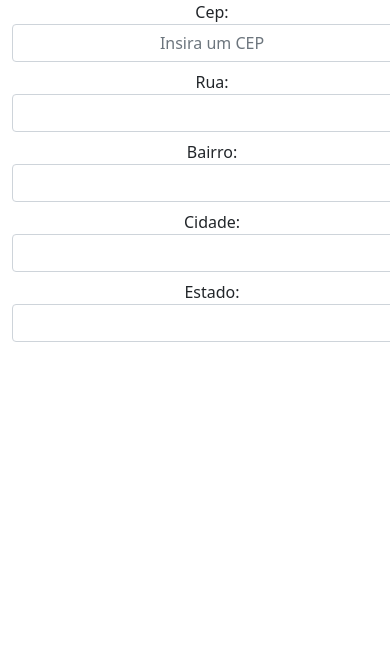
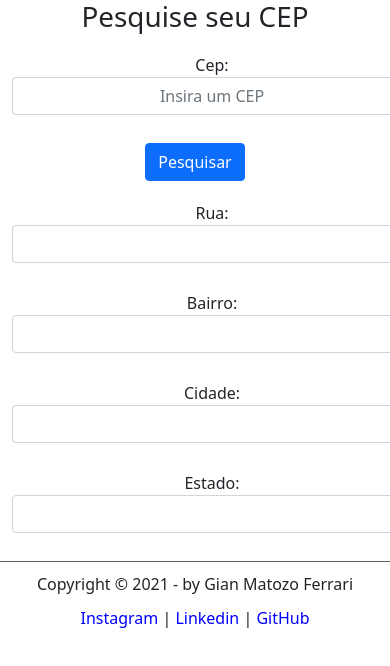
Before and after one commit to Gian-Matozo-Ferrari/Av2-Mobile, a website: page www/index.html in a window 390 px wide. Shown: the top 666 px of the page. Drawn offline with nearby package versions, Linux system fonts and the light colour scheme; some packages are replaced by stand-ins of ours.

Commit message:
Adição do botão de pesquisar e rodapé

```diff
--- a/www/css/index.css
+++ b/www/css/index.css
@@ -1,8 +1,26 @@
 .container {
     text-align: center;
+    margin-bottom: 20px;
 }
 
 .form-control {
     width: 400px;
     text-align: center;
 }
+.form-label button{
+    text-align: center;
+}
+footer#rodape {
+    clear: both;
+    border-top: 1px solid #606060;
+}
+
+footer#rodape p {
+    text-align: center;
+    margin: 10px 1px;
+}
+
+footer#rodape a {
+    text-decoration: none;
+    color: blue;
+}
--- a/www/index.html
+++ b/www/index.html
@@ -14,12 +14,15 @@
 </head>
 
 <body>
-
+    <div class="container">
+        <h1>Pesquise seu CEP</h1>
+    </div>
     <div class="mb-3">
         <form method="get" action="." class="form-label">
             <div class="container"><label class="form-label">Cep:
                     <input placeholder="Insira um CEP" class="form-control" name="cep" type="text" id="cep" value=""
                         size="10" maxlength="9" onblur="pesquisacep(this.value);"></label></div>
+            <div class="container"><button id="pesquisar" type="button" class="btn btn-primary" onclick="pesquisacep()">Pesquisar</button></div>
             <div class="container"><label class="form-label">Rua:
                     <input class="form-control" name="rua" type="text" id="rua" size="60" /></label></div>
             <div class="container"><label class="form-label">Bairro:
@@ -39,7 +42,8 @@
                     <button type="button" class="btn-close" data-bs-dismiss="modal" aria-label="Close"></button>
                 </div>
                 <div class="modal-body">
-                    <p>O CEP que você digitou não foi encontrado em nosso banco de dados, tente digitar novamente ou acesse
+                    <p>O CEP que você digitou não foi encontrado em nosso banco de dados, tente digitar novamente ou
+                        acesse
                         <a target="_blank" href="https://www.google.com.br/maps/">Google Maps</a>.</p>
                 </div>
                 <div class="modal-footer">
@@ -57,7 +61,9 @@
                     <button type="button" class="btn-close" data-bs-dismiss="modal" aria-label="Close"></button>
                 </div>
                 <div class="modal-body">
-                    <p>O CEP inserido está em um formato inválido. Tente digitar novamente, apenas <b>8</b> números separados por hífen (00000-000) ou (00000000). Se tiver dúvidas acesse <a target="_blank" href="https://www.google.com.br/maps/">Google Maps</a>.</p>
+                    <p>O CEP inserido está em um formato inválido. Tente digitar novamente, apenas <b>8</b> números
+                        separados por hífen (00000-000) ou (00000000). Se tiver dúvidas acesse <a target="_blank"
+                            href="https://www.google.com.br/maps/">Google Maps</a>.</p>
                 </div>
                 <div class="modal-footer">
                     <button type="button" class="btn btn-primary" data-bs-dismiss="modal">Fechar</button>
@@ -65,6 +71,14 @@
             </div>
         </div>
     </div>
+        <footer id="rodape" class="container">
+            <p>Copyright &copy; 2021 - by Gian Matozo Ferrari</p>
+            <p>
+                <a href="https://www.instagram.com/gian_matozo_ferrari/" target="_blank">Instagram</a> |
+                <a href="https://www.linkedin.com/in/gian-matozo-ferrari-948606205" target="_blank">Linkedin</a> |
+                <a href="https://github.com/Gian-Matozo-Ferrari" target="_blank">GitHub</a>
+            </p>
+        </footer>
 
     <script src="cordova.js"></script>
     <script src="js/index.js"></script>
```
